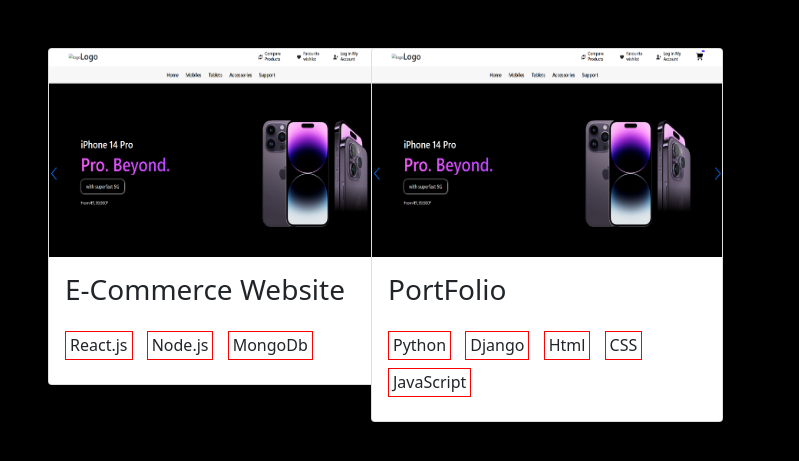
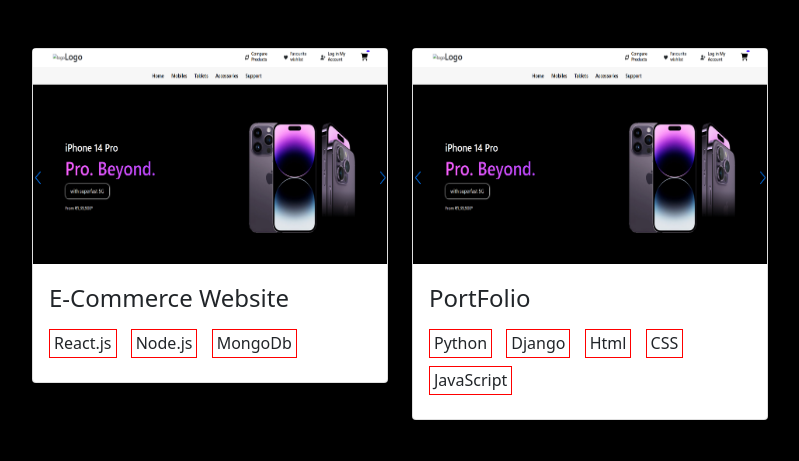
Before and after one commit to namdharayush/Portfolio, a Django app: page /project/ in a window 1280 px wide. Shown: the part 83-544 px from the top of the page, without its empty margins (50-849 px from the left). Run offline with Django 4.2, Linux system fonts and the light colour scheme.

Commit message:
Responsive Added

```diff
--- a/portfolio_app/templates/common.html
+++ b/portfolio_app/templates/common.html
@@ -136,31 +136,6 @@
 
         /* Project Page Starting */
 
-        .project_card .tech_used {
-            display: inline;
-        }
-
-        .project_card .tech_used h6 {
-            display: inline-block;
-            /* width:45%; */
-            position: relative;
-            padding: 5px;
-            margin-right: 10px;
-
-        }
-
-        .project_card .tech_used h6::before {
-            position: absolute;
-            content: "";
-            height: 100%;
-            width: 100%;
-            background-color: transparent;
-            border: 1px solid red;
-
-            top: 0;
-            left: 0;
-        }
-
 
         /* contact form  */
 
--- a/portfolio_app/templates/project.html
+++ b/portfolio_app/templates/project.html
@@ -1,12 +1,117 @@
 {% extends "common.html" %}
 {% block title %}Projects{% endblock %}
+{% block css %}
+<style>
+  img {
+    width: 100%;
+    height: 215px;
+  }
+  .project_card .tech_used {
+    display: inline;
+  }
+  .project_card .tech_used h6 {
+    display: inline-block;
+    /* width:45%; */
+    position: relative;
+    padding: 5px;
+    margin-right: 10px;
+
+  }
+  .project_card .tech_used h6::before {
+    position: absolute;
+    content: "";
+    height: 100%;
+    width: 100%;
+    background-color: transparent;
+    border: 1px solid red;
+    top: 0;
+    left: 0;
+  }
+  @media screen and (max-width : 991.98px){
+    img {
+      width: 100%;
+      height: 170px;
+    }
+    .project_card .tech_used h6 {
+      padding: 5px;
+      margin-right: 10px;
+      font-size: 12px;
+    }
+    .project_card h5{
+      margin-top: 0px !important;
+      margin-bottom: 10px !important;
+      font-size: 18px !important;
+    }
+
+  }
+  @media screen and (max-width : 991.98px){
+
+    .card{
+      width: 100%;
+    }
+
+    img {
+      width: 100%;
+      height: 170px;
+    }
+    .project_card .tech_used h6 {
+      padding: 5px;
+      margin-right: 10px;
+      font-size: 12px;
+    }
+    .project_card h5{
+      margin-top: 0px !important;
+      margin-bottom: 10px !important;
+      font-size: 18px !important;
+    }
+
+  }
+</style>
+{% endblock %}
 {% block body %}
 
-      <div class="container my-5 project_card">
-        <div class="row g-5">
-          <div class="col-3 mx-3">
-            <div class="card" style="width: 22rem">
-              <img style="height: 13rem" src="/media/portfolio/Images/img_1.png" class="card-img-top" alt="...">
+<div class="container my-5 project_card">
+  <div class="row">
+    <div class="col-md-4 col-sm-6">
+      <div class="custom_col card mb-3">
+        <div>
+          <img src="/media/portfolio/Images/img_1.png" alt="Image Not Found">
+        </div>
+        <div class="card-body">
+          <h5 class="fs-4 mb-3 mt-1 card-title">E-Commerce Website</h5>
+          <div class="tech_used">
+            <h6>React.js</h6>
+            <h6>Node.js</h6>
+            <h6>MongoDb</h6>
+          </div>
+        </div>
+      </div>
+    </div>
+    <div class="col-md-4 col-sm-6 ">
+      <div class="custom_col card">
+        <div>
+          <img src="/media/portfolio/Images/img_1.png" alt="Image Not Found">
+        </div>
+        <div class="card-body">
+          <h5 class="fs-4 mb-3 mt-1 card-title">PortFolio</h5>
+          <div class="tech_used">
+            <h6>Python</h6>
+            <h6>Django</h6>
+            <h6>Html</h6>
+            <h6>CSS</h6>
+            <h6>JavaScript</h6>
+          </div>
+        </div>
+      </div>
+    </div>
+  </div>
+</div>
+
+<!-- <div class="container my-5 project_card">
+        <div class="row">
+          <div class="col-3">
+            <div class="card">
+              <img src="/media/portfolio/Images/img_1.png" class="card-img-top" alt="...">
               <div class="card-body">
                 <h5 class="card-title fs-3 mb-4">E-Commerce Website</h5>
                 <div class="tech_used">
@@ -18,8 +123,8 @@
             </div>
           </div>
             <div class="col-3 mx-3">
-            <div class="card" style="width: 22rem">
-              <img style="height: 13rem" src="/media/portfolio/Images/img_1.png" class="card-img-top" alt="...">
+            <div class="card" >
+              <img  src="/media/portfolio/Images/img_1.png" class="card-img-top" alt="...">
               <div class="card-body">
                 <h5 class="card-title fs-3 mb-4">PortFolio</h5>
                 <div class="tech_used">
@@ -33,5 +138,5 @@
             </div>
           </div>
         </div>
-      </div>
+      </div> -->
 {% endblock %}
```
